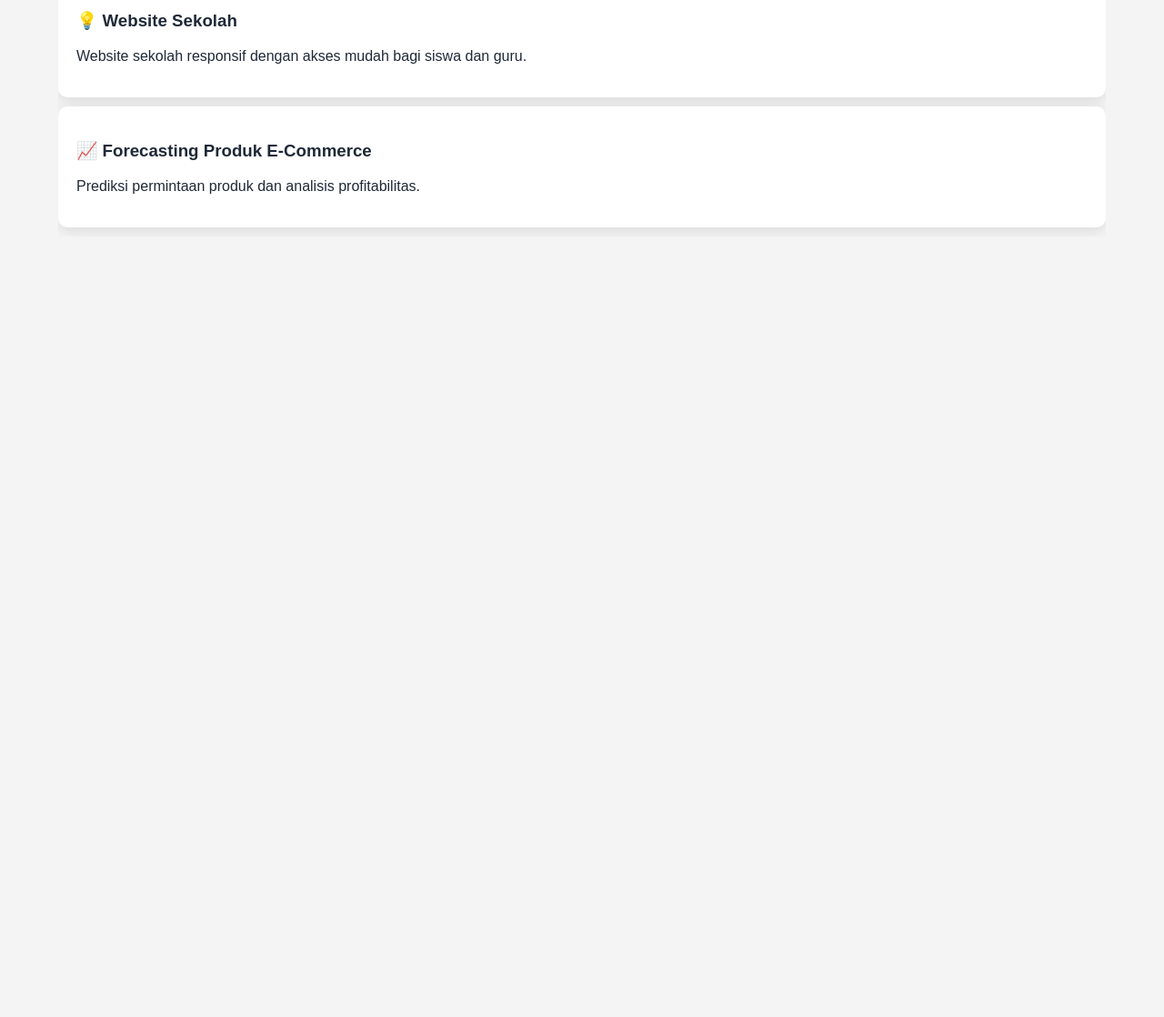
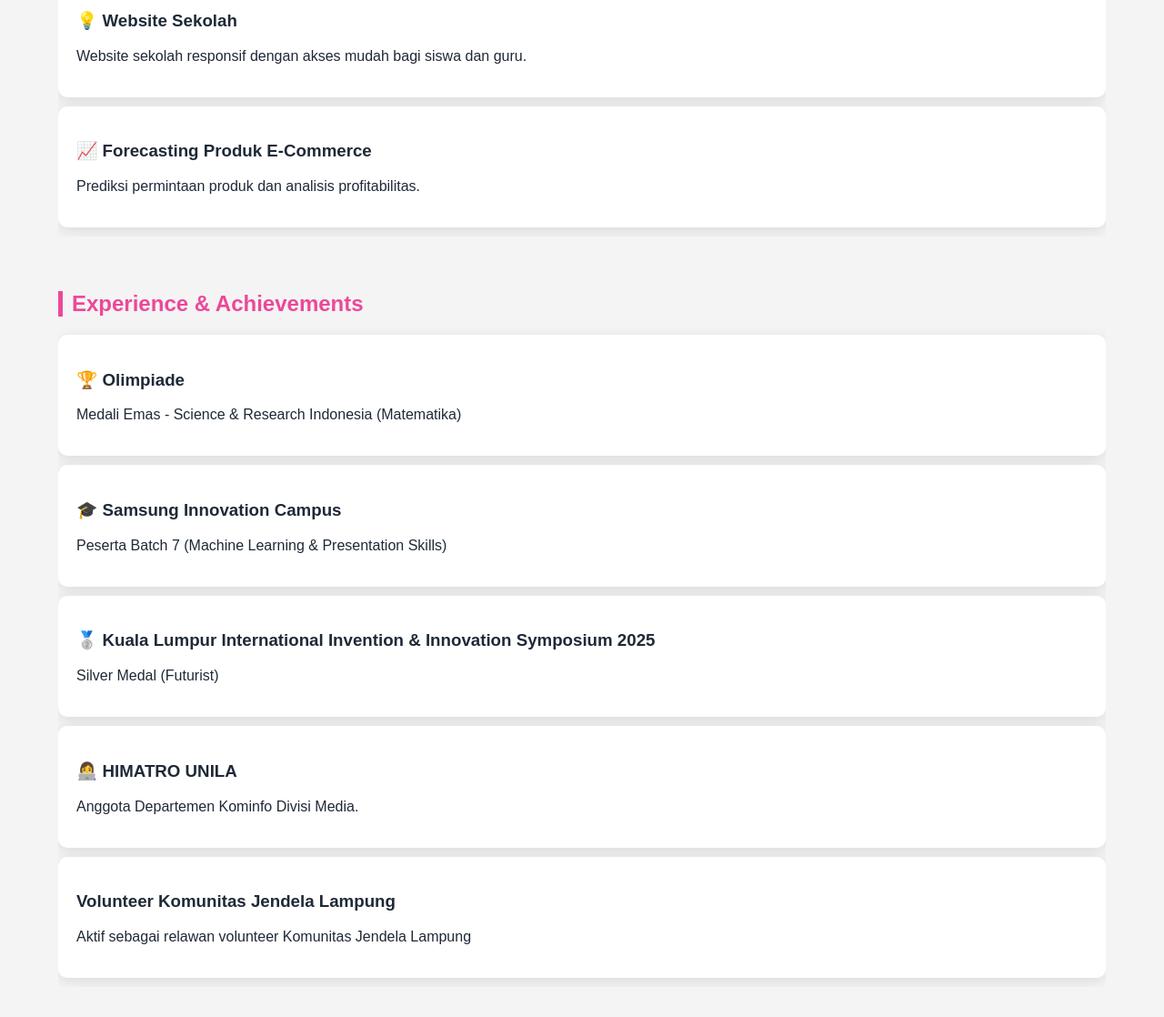
Before and after one commit to erlinsari/Judul-2-Praktikum-Pemrograman-Web, a plain HTML site: page index.html in a window 1280 px wide. Shown: the part 1980-3098 px from the top of the page at 91% size. Before the commit the page ends 2280 px from the top, so only its background shows below. Drawn offline with Linux system fonts and the light colour scheme.

Commit message:
tambah section experience

```diff
--- a/index.html
+++ b/index.html
@@ -94,6 +94,30 @@
     </div>
   </section>
 
+  <section id="experience">
+    <h2>Experience & Achievements</h2>
+    <div class="exp">
+      <h3>🏆 Olimpiade</h3>
+      <p>Medali Emas - Science & Research Indonesia (Matematika)</p>
+    </div>
+    <div class="exp">
+      <h3>🎓 Samsung Innovation Campus</h3>
+      <p>Peserta Batch 7 (Machine Learning & Presentation Skills)</p>
+    </div>
+    <div class="exp">
+      <h3>🥈 Kuala Lumpur International Invention & Innovation Symposium 2025</h3>
+      <p>Silver Medal (Futurist)</p>
+    </div>
+    <div class="exp">
+      <h3>👩‍💻 HIMATRO UNILA</h3>
+      <p>Anggota Departemen Kominfo Divisi Media.</p>
+    </div>
+    <div class="exp">
+      <h3>Volunteer Komunitas Jendela Lampung</h3>
+      <p>Aktif sebagai relawan volunteer Komunitas Jendela Lampung</p>
+    </div>
+  </section>
+
 </body>
 
 </html>
```
